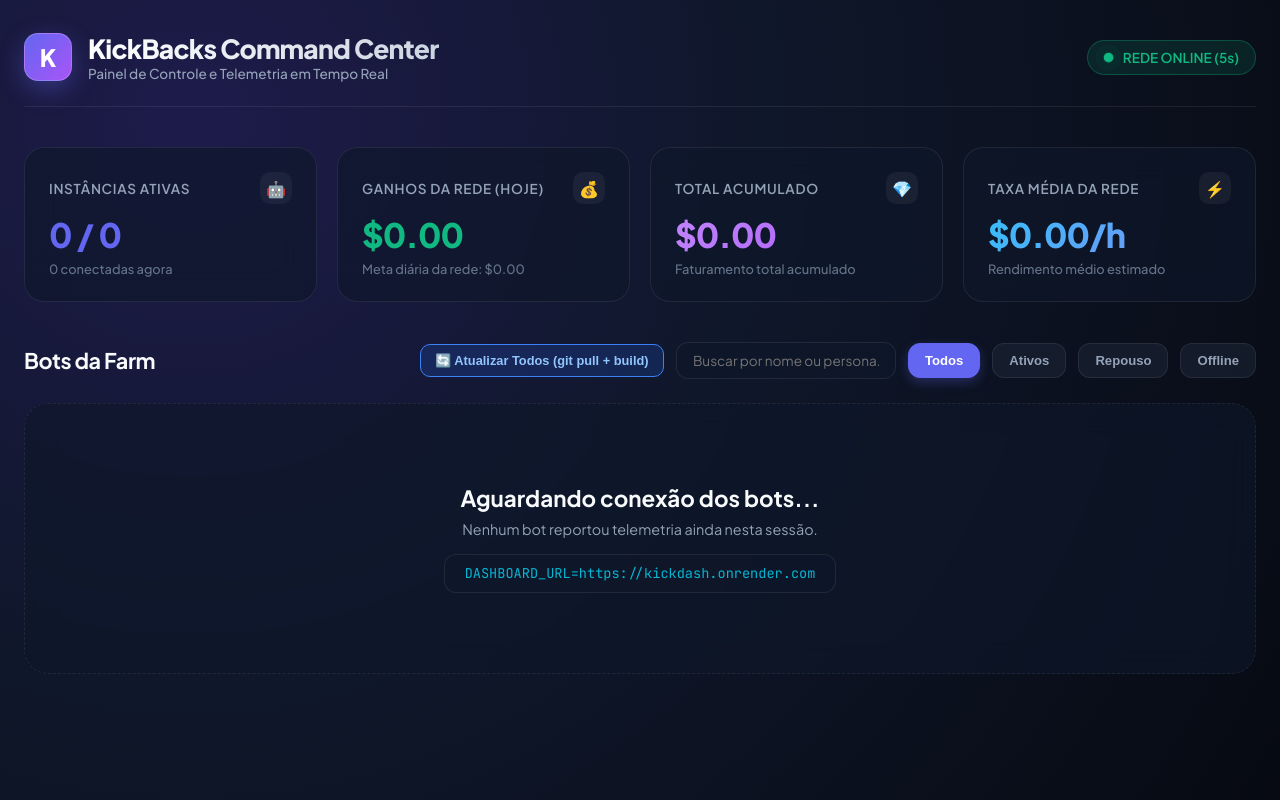
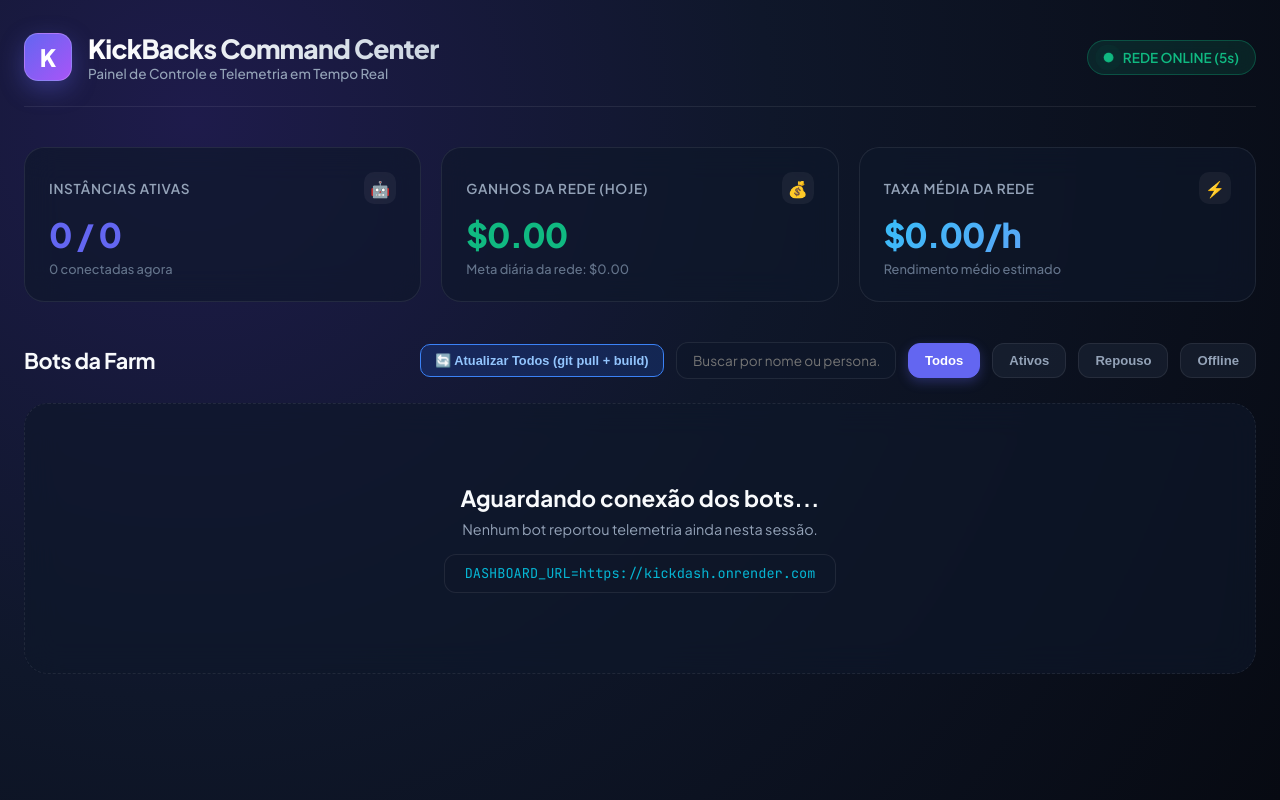
Before and after one commit to L1ghtzin/kickdash, a website: page public/index.html in a window 1280 px wide. Drawn offline with Linux system fonts and the light colour scheme; no server answers.

Commit message:
Remover card Total Acumulado do painel superior

```diff
--- a/public/index.html
+++ b/public/index.html
@@ -630,15 +630,6 @@
 
       <div class="kpi-card">
         <div class="kpi-header">
-          <span class="kpi-title">Total Acumulado</span>
-          <div class="kpi-icon">💎</div>
-        </div>
-        <div class="kpi-value text-gradient-purple" id="kpi-lifetime">$0.00</div>
-        <div class="kpi-subtitle">Faturamento total acumulado</div>
-      </div>
-
-      <div class="kpi-card">
-        <div class="kpi-header">
           <span class="kpi-title">Taxa Média da Rede</span>
           <div class="kpi-icon">⚡</div>
         </div>
```
